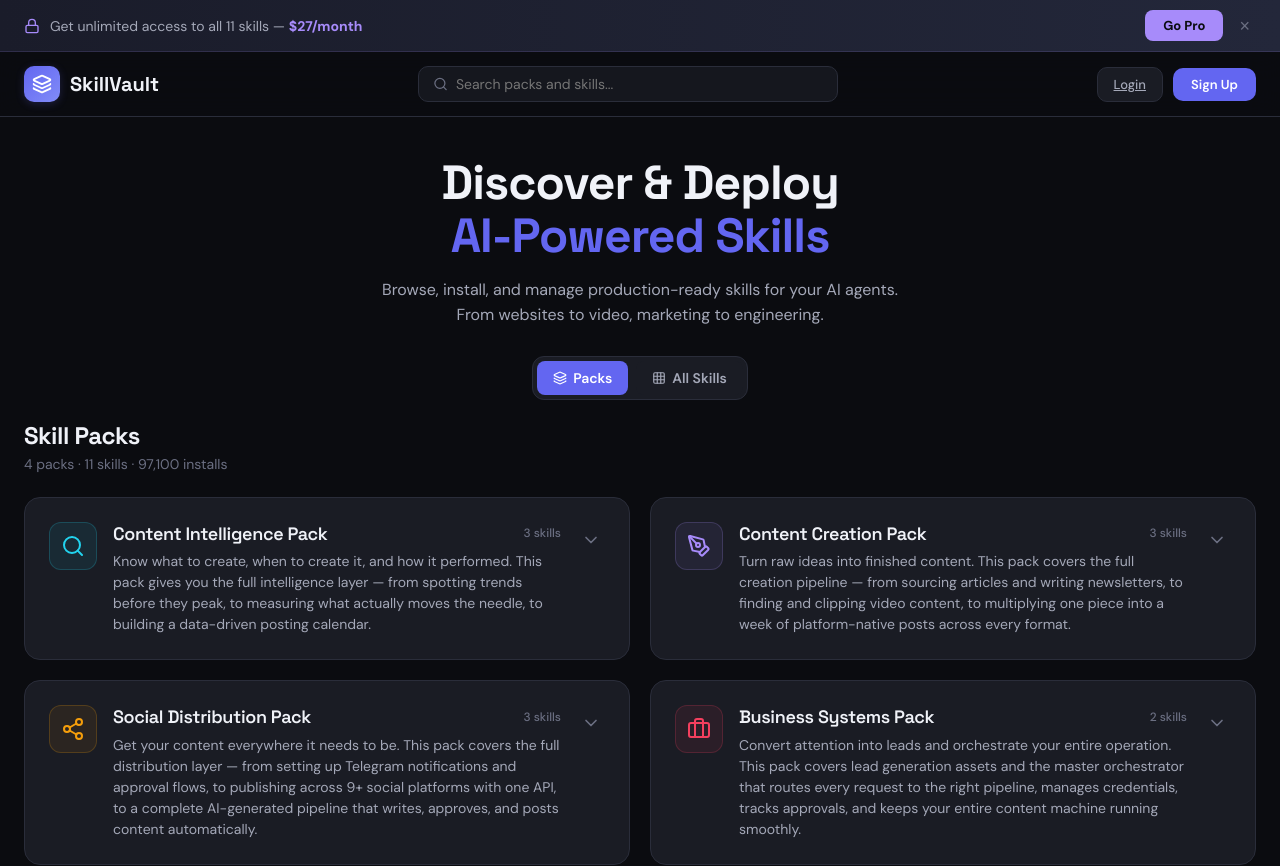
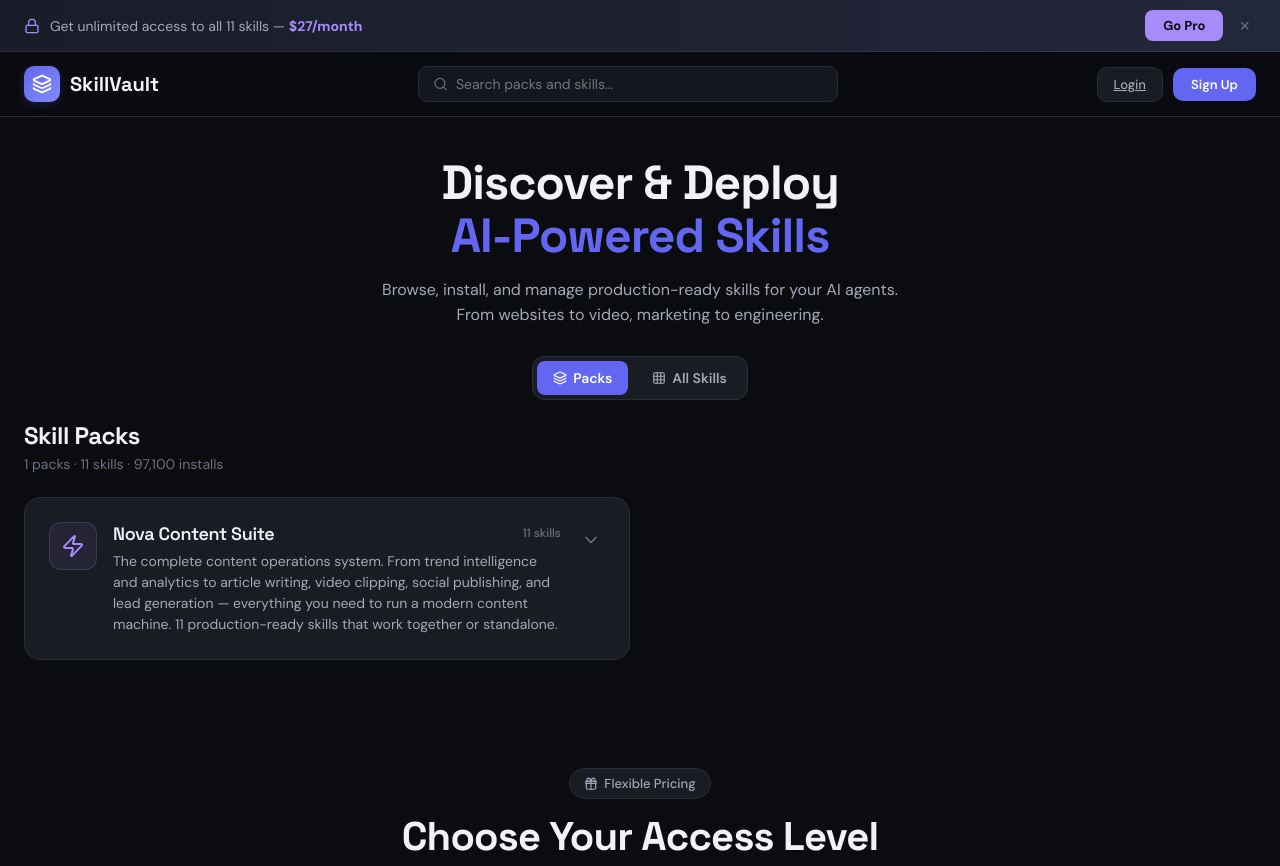
Before and after one commit to Gandley/skillvault-project, a React (Vite) app: page / in a window 1280 px wide. Shown: the top 866 px of the page. Built offline with nearby package versions, Linux system fonts and the light colour scheme.

Commit message:
feat: all 11 skills in single Nova Content Suite pack

```diff
--- a/src/data/skills.js
+++ b/src/data/skills.js
@@ -1,10 +1,10 @@
 export const skillPacks = [
   {
-    id: 'content-intelligence',
-    name: 'Content Intelligence Pack',
-    description: 'Know what to create, when to create it, and how it performed. This pack gives you the full intelligence layer — from spotting trends before they peak, to measuring what actually moves the needle, to building a data-driven posting calendar.',
-    icon: 'Search',
-    color: 'cyan',
+    id: 'nova-content-suite',
+    name: 'Nova Content Suite',
+    description: 'The complete content operations system. From trend intelligence and analytics to article writing, video clipping, social publishing, and lead generation — everything you need to run a modern content machine. 11 production-ready skills that work together or standalone.',
+    icon: 'Zap',
+    color: 'violet',
     skills: [
       {
         id: 'trend-intelligence',
@@ -48,15 +48,6 @@ export const skillPacks = [
         color: 'cyan',
         tier: 'pro',
       },
-    ],
-  },
-  {
-    id: 'content-creation',
-    name: 'Content Creation Pack',
-    description: 'Turn raw ideas into finished content. This pack covers the full creation pipeline — from sourcing articles and writing newsletters, to finding and clipping video content, to multiplying one piece into a week of platform-native posts across every format.',
-    icon: 'PenTool',
-    color: 'violet',
-    skills: [
       {
         id: 'article-cue',
         name: 'Article Cue',
@@ -99,15 +90,6 @@ export const skillPacks = [
         color: 'violet',
         tier: 'pro',
       },
-    ],
-  },
-  {
-    id: 'social-distribution',
-    name: 'Social Distribution Pack',
-    description: 'Get your content everywhere it needs to be. This pack covers the full distribution layer — from setting up Telegram notifications and approval flows, to publishing across 9+ social platforms with one API, to a complete AI-generated pipeline that writes, approves, and posts content automatically.',
-    icon: 'Share2',
-    color: 'amber',
-    skills: [
       {
         id: 'telegram-bot',
         name: 'Telegram Bot',
@@ -150,15 +132,6 @@ export const skillPacks = [
         color: 'amber',
         tier: 'pro',
       },
-    ],
-  },
-  {
-    id: 'business-systems',
-    name: 'Business Systems Pack',
-    description: 'Convert attention into leads and orchestrate your entire operation. This pack covers lead generation assets and the master orchestrator that routes every request to the right pipeline, manages credentials, tracks approvals, and keeps your entire content machine running smoothly.',
-    icon: 'Briefcase',
-    color: 'rose',
-    skills: [
       {
         id: 'lead-magnet-builder',
         name: 'Lead Magnet Builder',
```
